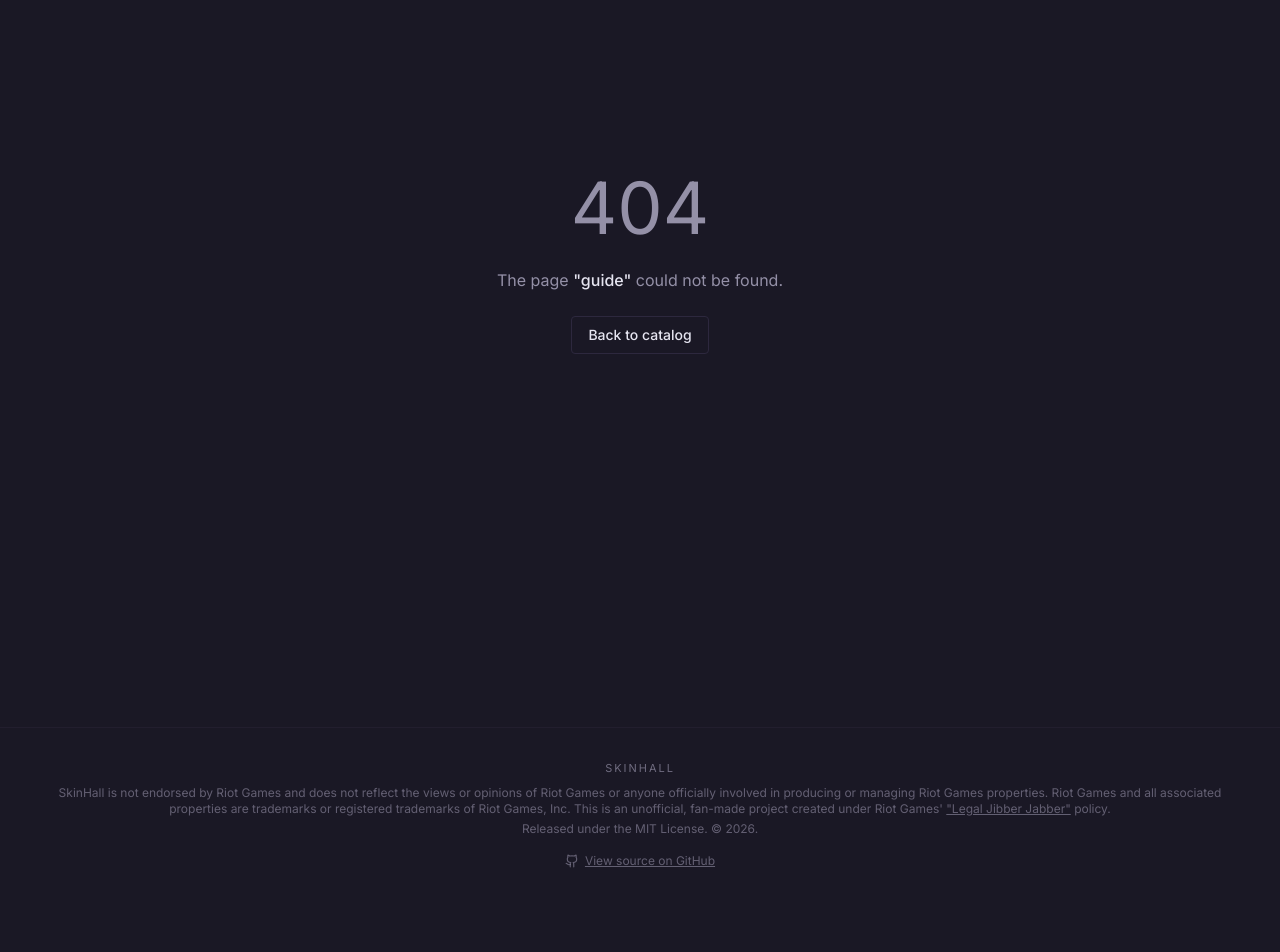
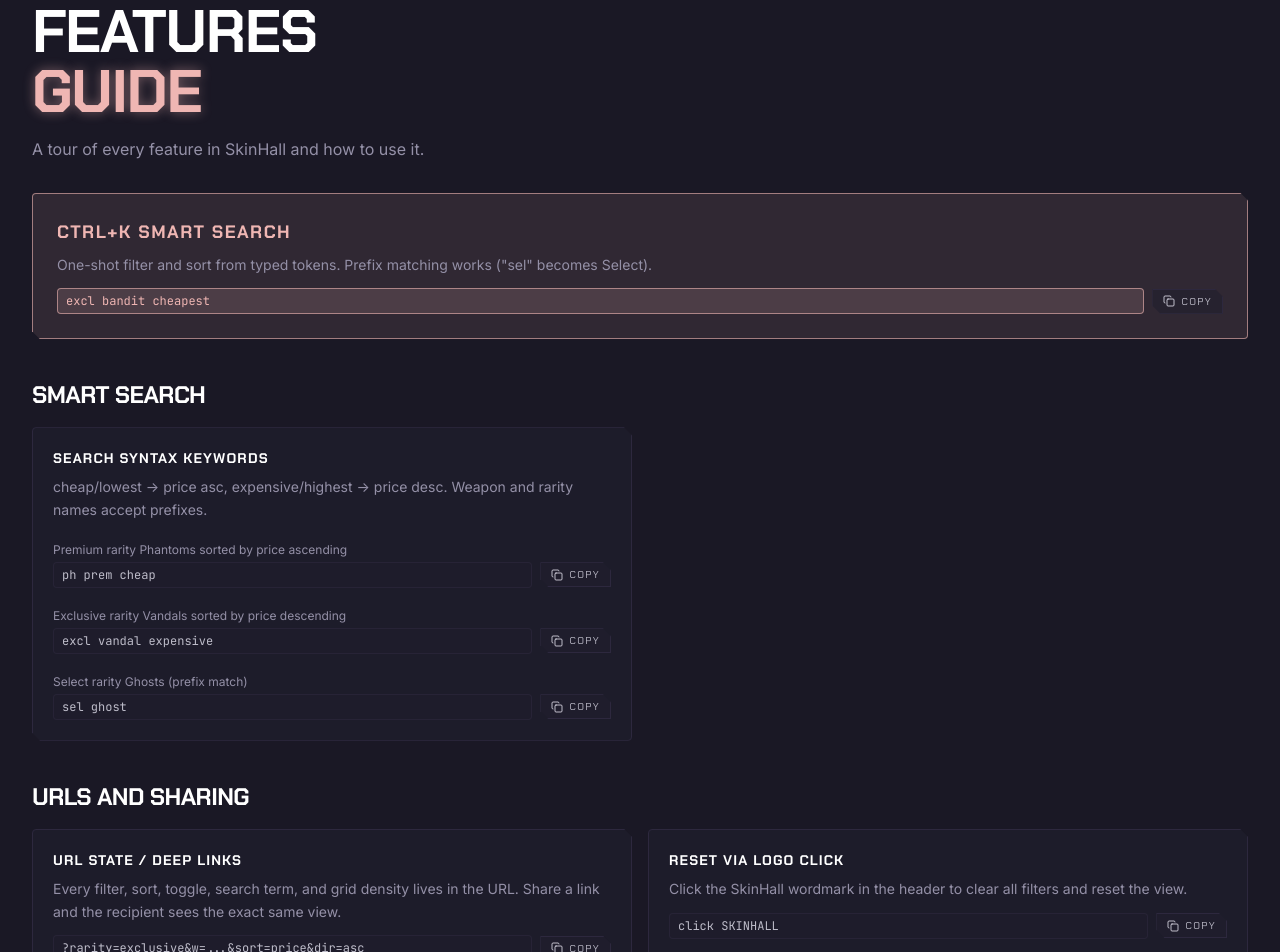
Before and after one commit to fr0gtastic/SkinHall, a React (Vite) app: page /guide in a window 1280 px wide. Shown: the part 180-1132 px from the top of the page. Before the commit the page ends 1084 px from the top, so only its background shows below. Built offline with nearby package versions, Linux system fonts and the light colour scheme.

Commit message:
feat: add features guide page at /guide
Adds a static features guide at /guide matching Stats.jsx style:
hero card plus 12 section cards, each with title, description,
monospace example, and a copy button. Registers route and appends
a Guide link to the header nav. Includes Guide.test.jsx.

```diff
--- a/src/App.jsx
+++ b/src/App.jsx
@@ -4,6 +4,7 @@
 import Catalog from '@/pages/Catalog';
 import SkinDetail from '@/pages/SkinDetail';
 import Stats from '@/pages/Stats';
+import Guide from '@/pages/Guide';
 import Footer from './components/Footer';
 import ThemeSelector from './components/ThemeSelector';
 
@@ -18,6 +19,7 @@
         <Route path="/" element={<Catalog />} />
         <Route path="/skin/:id" element={<SkinDetail />} />
         <Route path="/stats" element={<Stats />} />
+        <Route path="/guide" element={<Guide />} />
         <Route path="*" element={<PageNotFound />} />
       </Routes>
       <Footer />
--- a/src/components/Hero.jsx
+++ b/src/components/Hero.jsx
@@ -42,13 +42,19 @@
             </span>
           )}
         </div>
-        <div className="mt-6">
+        <div className="mt-6 flex flex-wrap items-center gap-3">
           <Link
             to="/stats"
             className="inline-flex items-center gap-2 rounded-md border border-primary/60 bg-primary/10 px-5 py-2.5 font-display text-xs uppercase tracking-[0.18em] text-primary transition-colors hover:bg-primary hover:text-primary-foreground"
           >
             <BarChart3 className="h-4 w-4" />
             View Skin Statistics
+          </Link>
+          <Link
+            to="/guide"
+            className="inline-flex items-center gap-2 rounded-md border border-primary/60 bg-primary/10 px-5 py-2.5 font-display text-xs uppercase tracking-[0.18em] text-primary transition-colors hover:bg-primary hover:text-primary-foreground"
+          >
+            Guide
           </Link>
         </div>
         <div className="mt-3 hidden items-center gap-2 v-cut-sm border border-primary/60 bg-primary/10 px-3 py-1.5 font-display text-[11px] uppercase tracking-[0.18em] text-primary sm:inline-flex">
--- /dev/null
+++ b/src/pages/Guide.jsx
@@ -0,0 +1,128 @@
+import { useState } from "react";
+import { Link } from "react-router-dom";
+import { ArrowLeft, Copy, Check } from "lucide-react";
+
+function CopyBtn({ text }) {
+  const [copied, setCopied] = useState(false);
+  const copy = async () => {
+    try { await navigator.clipboard.writeText(text); }
+    catch {
+      const ta = document.createElement("textarea");
+      ta.value = text;
+      document.body.appendChild(ta);
+      ta.select();
+      try { document.execCommand("copy"); } catch {}
+      document.body.removeChild(ta);
+    }
+    setCopied(true);
+    setTimeout(() => setCopied(false), 2000);
+  };
+  return (
+    <button type="button" onClick={copy} className="inline-flex items-center gap-1.5 border border-border bg-card/60 px-2.5 py-1 font-display text-[10px] uppercase tracking-[0.14em] text-foreground/80 transition-colors hover:border-primary hover:text-primary v-cut-sm">
+      {copied ? <Check className="h-3 w-3" /> : <Copy className="h-3 w-3" />}
+      {copied ? "Copied" : "Copy"}
+    </button>
+  );
+}
+
+function Card({ title, desc, example }) {
+  return (
+    <div className="rounded-lg border border-border bg-card/60 p-5 v-cut-sm">
+      <h3 className="font-display text-sm font-bold uppercase tracking-[0.08em] text-white">{title}</h3>
+      <p className="mt-2 text-sm leading-relaxed text-muted-foreground">{desc}</p>
+      <div className="mt-3 flex items-center gap-2">
+        <code className="flex-1 rounded border border-border/60 bg-card/30 px-2 py-1 font-mono text-xs text-foreground/80">{example}</code>
+        <CopyBtn text={example} />
+      </div>
+    </div>
+  );
+}
+
+function Section({ title, children }) {
+  return (
+    <section className="mt-10">
+      <h2 className="font-display text-2xl font-bold uppercase tracking-tight text-white">{title}</h2>
+      <div className="mt-4 grid grid-cols-1 gap-4 sm:grid-cols-2">{children}</div>
+    </section>
+  );
+}
+
+export default function Guide() {
+  return (
+    <div className="min-h-screen bg-background">
+      <div className="sticky top-0 z-30 border-b border-border/70 bg-background/85 backdrop-blur-xl">
+        <div className="mx-auto flex max-w-[1400px] items-center justify-between gap-3 px-5 py-3 sm:px-8">
+          <Link to="/" className="inline-flex items-center gap-2 font-display text-[11px] uppercase tracking-[0.14em] text-foreground/70 transition-colors hover:text-primary">
+            <ArrowLeft className="h-3.5 w-3.5" /> Back
+          </Link>
+        </div>
+      </div>
+      <div className="mx-auto max-w-[1400px] px-5 py-12 sm:px-8 sm:py-16">
+        <p className="eyebrow-rule font-display text-xs uppercase tracking-[0.28em] text-primary">Reference</p>
+        <h1 className="mt-4 font-display text-4xl font-bold uppercase leading-[0.95] tracking-tight text-white sm:text-6xl">
+          Features
+          <span className="block text-primary text-glow-red">Guide</span>
+        </h1>
+        <p className="mt-4 max-w-xl text-sm leading-relaxed text-muted-foreground sm:text-base">
+          A tour of every feature in SkinHall and how to use it.
+        </p>
+        <div className="mt-8 rounded-lg border border-primary/60 bg-primary/10 p-6 v-cut-sm">
+          <h2 className="font-display text-lg font-bold uppercase tracking-[0.08em] text-primary">Ctrl+K smart search</h2>
+          <p className="mt-2 text-sm leading-relaxed text-muted-foreground">
+            One-shot filter and sort from typed tokens. Prefix matching works ("sel" becomes Select).
+          </p>
+          <div className="mt-3 flex items-center gap-2">
+            <code className="flex-1 rounded border border-primary/60 bg-primary/15 px-2 py-1 font-mono text-xs text-primary">excl bandit cheapest</code>
+            <CopyBtn text="excl bandit cheapest" />
+          </div>
+        </div>
+        <Section title="Smart Search">
+          <div className="rounded-lg border border-border bg-card/60 p-5 v-cut-sm">
+            <h3 className="font-display text-sm font-bold uppercase tracking-[0.08em] text-white">Search syntax keywords</h3>
+            <p className="mt-2 text-sm leading-relaxed text-muted-foreground">cheap/lowest -&gt; price asc, expensive/highest -&gt; price desc. Weapon and rarity names accept prefixes.</p>
+            <ul className="mt-5 space-y-5">
+              <li>
+                <p className="text-xs text-muted-foreground">Premium rarity Phantoms sorted by price ascending</p>
+                <div className="mt-1 flex items-center gap-2">
+                  <code className="flex-1 rounded border border-border/60 bg-card/30 px-2 py-1 font-mono text-xs text-foreground/80">ph prem cheap</code>
+                  <CopyBtn text="ph prem cheap" />
+                </div>
+              </li>
+              <li>
+                <p className="text-xs text-muted-foreground">Exclusive rarity Vandals sorted by price descending</p>
+                <div className="mt-1 flex items-center gap-2">
+                  <code className="flex-1 rounded border border-border/60 bg-card/30 px-2 py-1 font-mono text-xs text-foreground/80">excl vandal expensive</code>
+                  <CopyBtn text="excl vandal expensive" />
+                </div>
+              </li>
+              <li>
+                <p className="text-xs text-muted-foreground">Select rarity Ghosts (prefix match)</p>
+                <div className="mt-1 flex items-center gap-2">
+                  <code className="flex-1 rounded border border-border/60 bg-card/30 px-2 py-1 font-mono text-xs text-foreground/80">sel ghost</code>
+                  <CopyBtn text="sel ghost" />
+                </div>
+              </li>
+            </ul>
+          </div>
+        </Section>
+        <Section title="URLs and Sharing">
+          <Card title="URL state / deep links" desc="Every filter, sort, toggle, search term, and grid density lives in the URL. Share a link and the recipient sees the exact same view." example="?rarity=exclusive&w=...&sort=price&dir=asc" />
+          <Card title="Reset via logo click" desc="Click the SkinHall wordmark in the header to clear all filters and reset the view." example="click SKINHALL" />
+        </Section>
+        <Section title="Filters">
+          <Card title="Bundle dropdown adapts" desc="The bundle filter only shows bundles with items matching your current filters and hide toggles. It shrinks as you filter." example="filter -> bundle list shrinks" />
+          <Card title="Night Market filter" desc="Hide skins that aren't Night Market eligible (excludes gear, Battle Pass, Exclusive, Ultra; enforces melee price cap)." example="nm=1" />
+          <Card title="Hide toggles" desc="Five hide pills: VCT, Battle Pass/standard, Select & Deluxe, agent gear, Night Market-ineligible. Each persists in the URL." example="hvct=1&hbp=1&hsd=1&hag=1&nm=1" />
+        </Section>
+        <Section title="Everything Else">
+          <Card title="Grid density control" desc="+/- column count, clamped to min and max, shareable via cols=." example="cols=4" />
+          <Card title="Sort options" desc="Sort by name, price, bundle, weapon, or tier, ascending or descending." example="sort=price&dir=asc" />
+          <Card title="Per-skin detail pages" desc="/skin/:id shows pricing, rarity, and the Radianite upgrade breakdown. Shareable." example="/skin/abc123" />
+          <Card title="Stats page" desc="Aggregate counts and summaries for the whole catalog." example="/stats" />
+          <Card title="Theme selector" desc="Multiple themes available in the header." example="theme=rose-pine" />
+          <Card title="Display toggles" desc="Show price, upgrade levels, and Radianite points on cards via the FilterBar toggles." example="price=1&levels=1&rp=1" />
+        </Section>
+      </div>
+    </div>
+  );
+}
```
Also changed, not shown: 1 other file (tests, documents, lock files or other folders).
